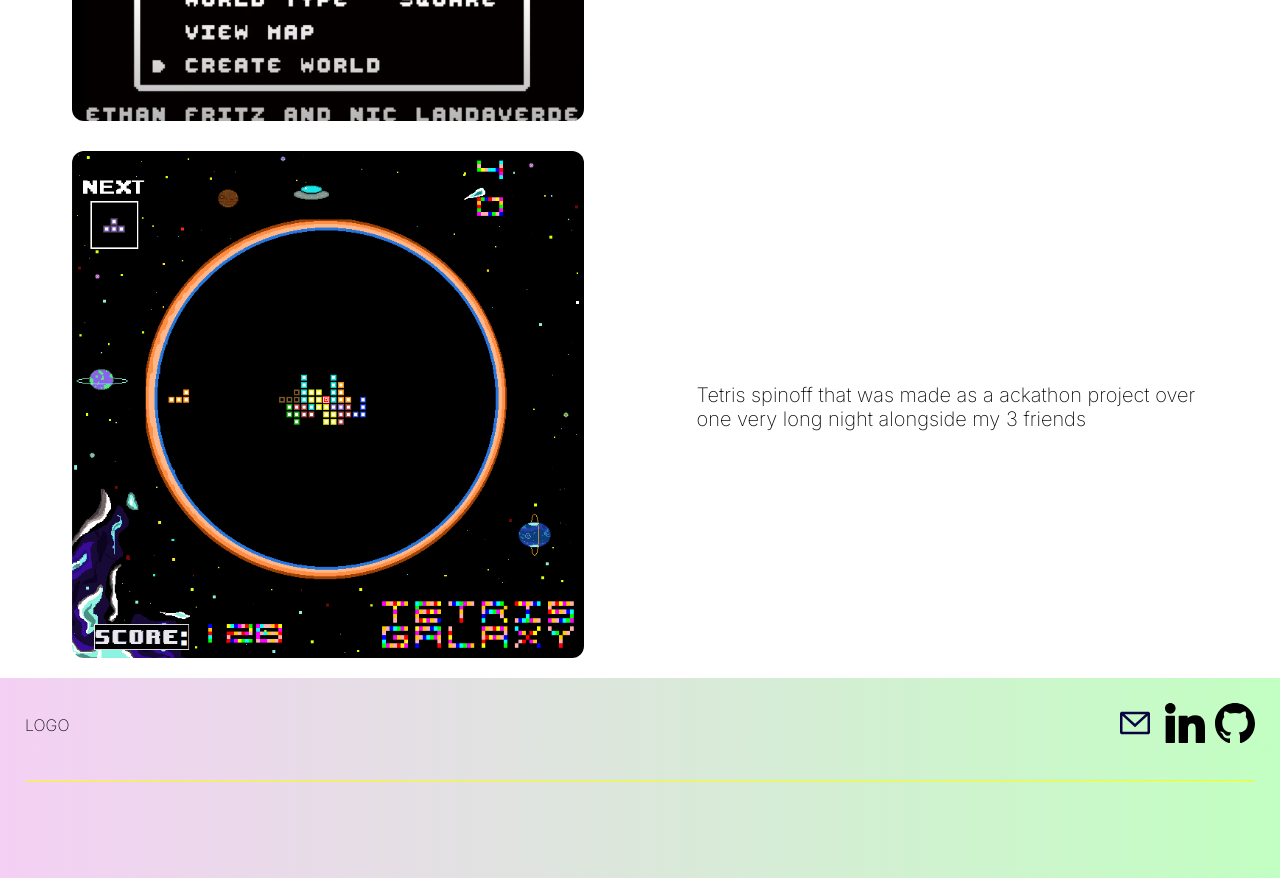
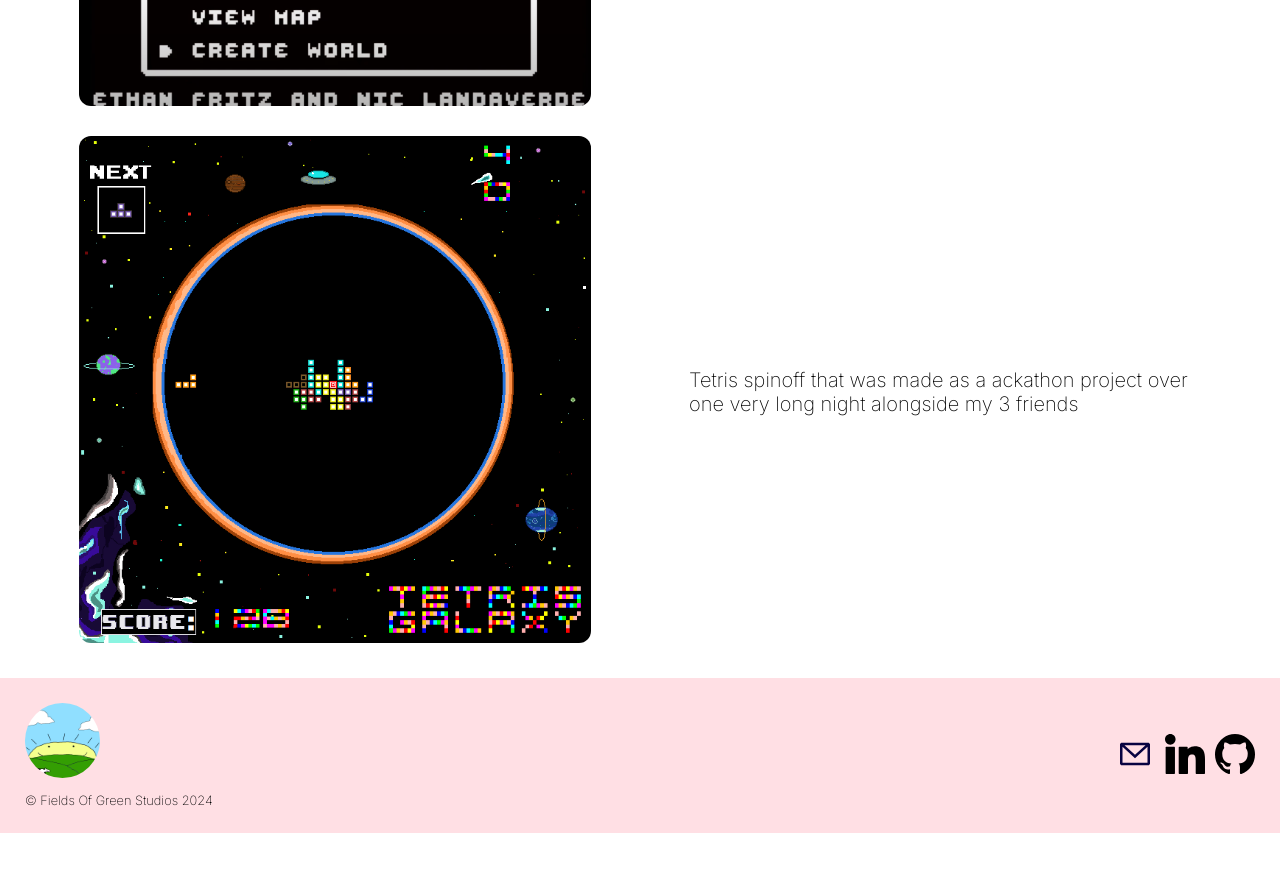
Before and after one commit to landaverdend/portfolio-site, a React (Vite) app: page / in a window 1280 px wide. Shown: the part 1540-2418 px from the top of the page. After the commit the page ends 2373 px from the top, so only its background shows below. Built offline with nearby package versions, Linux system fonts and the light colour scheme.

Commit message:
some more shit

```diff
--- a/src/components/footer/Footer.tsx
+++ b/src/components/footer/Footer.tsx
@@ -2,12 +2,16 @@ import './footer.css';
 import emailLogo from '@assets/images/logos/email.svg';
 import linkedinLogo from '@assets/images/logos/linkedin.svg';
 import githubLogo from '@assets/images/logos/github.svg';
+import siteLogo from '@assets/images/logo.png';
 
 function Footer() {
   return (
     <footer className="footer-container">
       <div className="footer-container__info">
-        <div className="footer-container__logo">LOGO</div>
+        <div className="footer-container__logo">
+          <img src={siteLogo} height={75} width={75} />
+          <span>© Fields Of Green Studios 2024 </span>
+        </div>
         <div className="footer-container__links">
           <a href="mailto: nicodemus.landaverde98@gmail.com">
             <img src={emailLogo} />
@@ -20,7 +24,6 @@ function Footer() {
           </a>
         </div>
       </div>
-      <hr />
     </footer>
   );
 }
--- a/src/components/footer/footer.css
+++ b/src/components/footer/footer.css
@@ -1,19 +1,8 @@
 .footer-container {
-  height: 25vh;
-
   display: flex;
   flex-direction: column;
 
-  background: linear-gradient(to right, rgb(244, 208, 244), rgb(194, 255, 194));
-
-  hr {
-    border: 0;
-    clear: both;
-    display: block;
-    width: 96%;
-    background-color: #ffff00;
-    height: 1px;
-  }
+  background-color: rgb(255, 223, 228);
 }
 
 .footer-container__info {
@@ -25,6 +14,13 @@
   padding: 25px;
 
   .footer-container__logo {
+    display: flex;
+    flex-direction: column;
+    gap: 15px;
+    font-size: 0.8rem;
+    img {
+      border-radius: 100px;
+    }
   }
 
   .footer-container__links {
--- a/src/views/resumeView/ResumeView.tsx
+++ b/src/views/resumeView/ResumeView.tsx
@@ -58,12 +58,14 @@ function AboutContainer() {
 
 function ResumeView() {
   return (
-    <div className="resume-container">
-      <Navbar />
-      <AboutContainer />
-      <ProjectContainer />
+    <>
+      <div className="resume-container">
+        <Navbar />
+        <AboutContainer />
+        <ProjectContainer />
+      </div>
       <Footer />
-    </div>
+    </>
   );
 }
 
--- a/src/views/resumeView/resume-view.css
+++ b/src/views/resumeView/resume-view.css
@@ -1,7 +1,11 @@
 .resume-container {
   display: flex;
   flex-direction: column;
-  text-align: center;
+
+  padding: 30px;
+
+  font-size: 1.2rem;
+  text-align: left;
 }
 
 .about-container {
@@ -12,8 +16,6 @@
   flex-direction: row;
   align-items: center;
   justify-content: center;
-
-  padding: 15px;
 
   img {
     max-width: 80%;
@@ -31,7 +33,6 @@
   justify-content: center;
 
   gap: 25px;
-  padding: 15px;
 
   .project-card {
     width: 100%;
@@ -70,6 +71,11 @@
 
 /* Phones */
 @media (max-width: 576px) {
+  .resume-container {
+    font-size: 1rem;
+    padding: 5px;
+  }
+
   .about-container {
     flex-direction: column-reverse;
 
@@ -87,14 +93,17 @@
     .project-card {
       flex-direction: column;
       align-items: center;
+      text-align: center;
 
       p {
         width: 100%;
+        text-align: left;
       }
     }
 
     .project-card__img {
       width: 100vw !important;
+
       img {
         width: 300px;
         height: auto;
```
